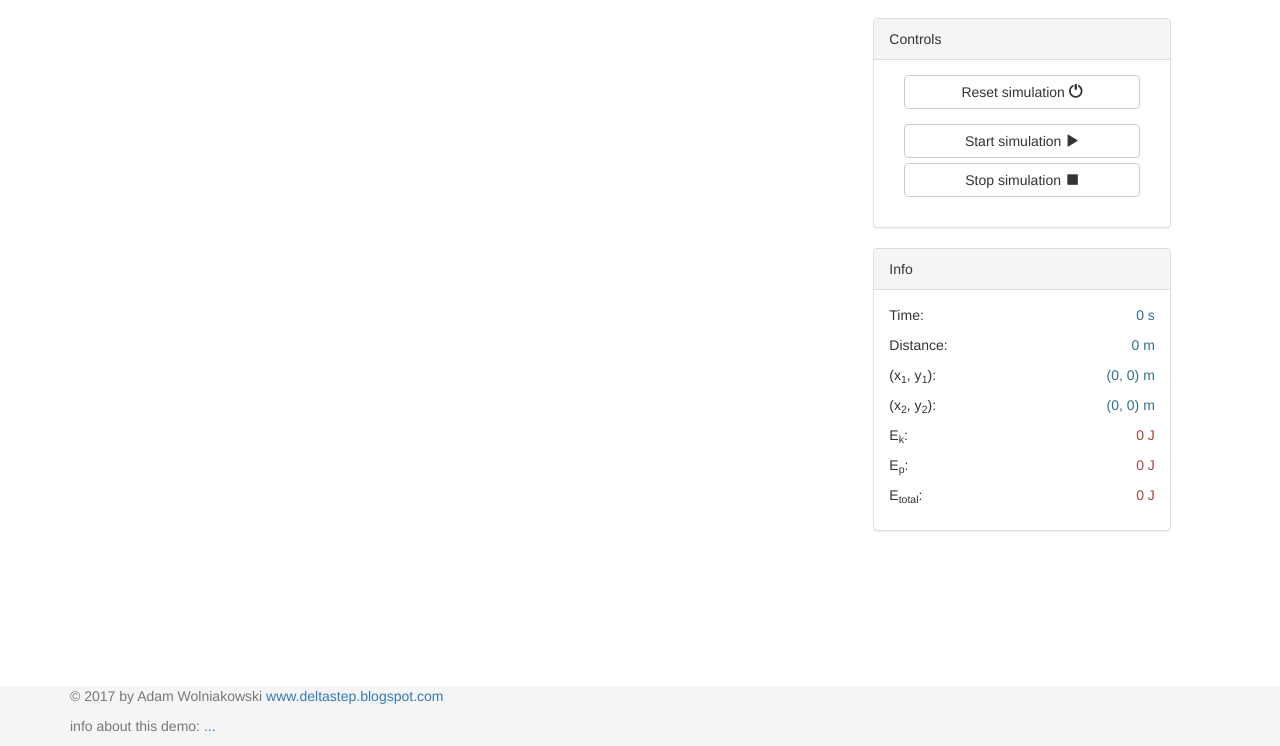
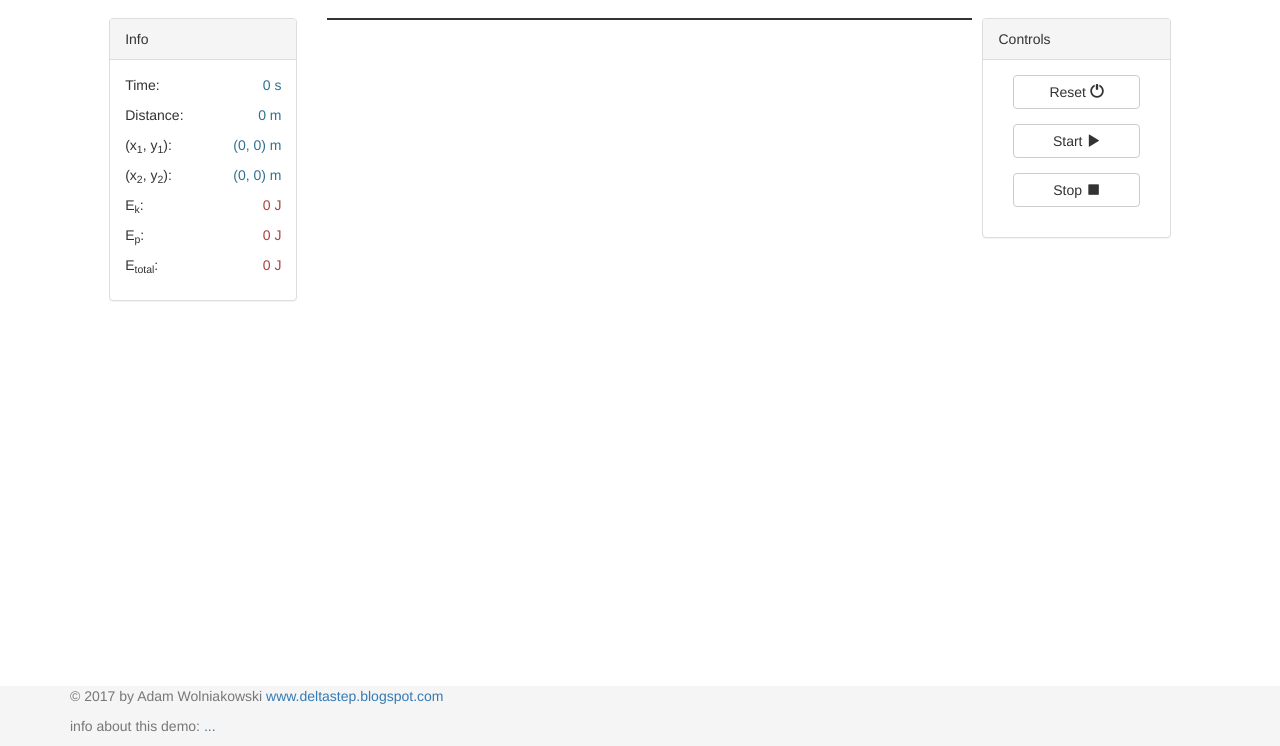
Before and after one commit to dagothar/double-pendulum, a plain HTML site: page index.html in a window 1280 px wide. Shown: the part 54-800 px from the top of the page. Drawn offline with Linux system fonts and the light colour scheme.

Commit message:
changed interface

```diff
--- a/index.html
+++ b/index.html
@@ -24,32 +24,8 @@
   <div class="container-full">
     <div class="row">
 
-      <!-- VIEW -->
-      <div class="col-md-8">
-        <div class="canvas-container" id="view"></div>
-      </div>
-
-
-      <!-- SIDE PANEL -->
-      <div class="col-md-3">
-
-        <div class="panel panel-default">
-          <div class="panel-heading">Controls</div>
-          <div class="panel-body">
-
-            <!-- reset simulation button -->
-            <div class="form-group col-md-12">
-              <button type="button" class="button-reset btn btn-default btn-block">Reset simulation <span class="glyphicon glyphicon-off"></span></button>
-            </div>
-
-            <!-- start/stop simulation button -->
-            <div class="form-group col-md-12">
-              <button type="button" class="button-start btn btn-default btn-block">Start simulation <span class="glyphicon glyphicon-play"></span></button>
-              <button type="button" class="button-stop btn btn-default btn-block">Stop simulation <span class="glyphicon glyphicon-stop"></span></button>
-            </div>
-
-          </div>
-        </div>
+      <!-- LEFT SIDE BAR -->
+      <div class="col-md-2 col-md-offset-1">
 
         <div class="panel panel-default">
           <div class="panel-heading">Info</div>
@@ -62,6 +38,37 @@
             <p>E<sub>k</sub>: <span class="ekinetic text-danger pull-right">0 J</span></p>
             <p>E<sub>p</sub>: <span class="epotential text-danger pull-right">0 J</span></p>
             <p>E<sub>total</sub>: <span class="etotal text-danger pull-right">0 J</span></p>
+
+          </div>
+        </div>
+
+      </div>
+
+      <!-- VIEW -->
+      <div class="col-md-6">
+        <div class="canvas-container" id="view"></div>
+      </div>
+
+
+      <!-- RIGHT SIDE BAR -->
+      <div class="col-md-2">
+
+        <div class="panel panel-default">
+          <div class="panel-heading">Controls</div>
+          <div class="panel-body">
+
+            <!-- reset simulation button -->
+            <div class="form-group col-md-12">
+              <button type="button" class="button-reset btn btn-default btn-block">Reset <span class="glyphicon glyphicon-off"></span></button>
+            </div>
+
+            <!-- start/stop simulation button -->
+            <div class="button-start-div form-group col-md-12">
+              <button type="button" class="button-start btn btn-default btn-block">Start <span class="glyphicon glyphicon-play"></span></button>
+            </div>
+            <div class="button-stop-div form-group col-md-12">
+              <button type="button" class="button-stop btn btn-default btn-block">Stop <span class="glyphicon glyphicon-stop"></span></button>
+            </div>
 
           </div>
         </div>
--- a/styles/main.css
+++ b/styles/main.css
@@ -4,11 +4,11 @@ input { width: 100%; }
 
 .canvas-container {
   margin: 0 auto;
-  width: 800px;
+  width: 645px;
 }
 
 #view {
-  /*border: 1px solid #333;*/
+  border: 1px solid #333;
 }
 
 .button-start {
```
